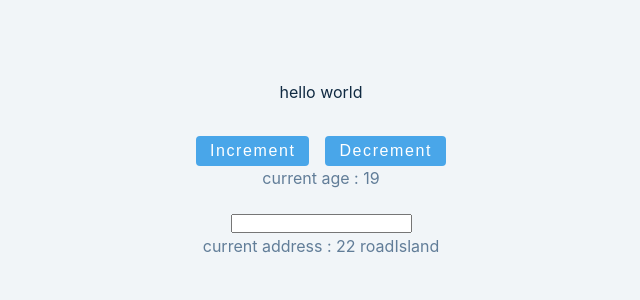
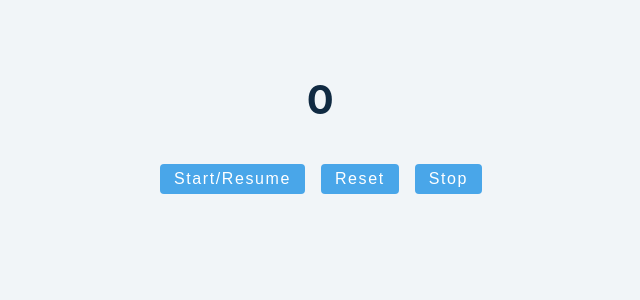
Before and after one commit to alivarastepour/react, a React (Create React App) app: page / in a window 1280 px wide. Shown: the top 300 px of the page, without its empty margins (319-959 px from the left). Built offline with nearby package versions, Linux system fonts and the light colour scheme.

Commit message:
simple stopwatch using useReducer

```diff
--- a/src/App.js
+++ b/src/App.js
@@ -1,5 +1,5 @@
 import React from 'react'
-import Setup from './tutorial/6-useReducer/setup/useReducer-example';
+import Setup from './tutorial/6-useReducer/setup/stopwatch';
 function App() {
   return (
     <div className='container'>
--- /dev/null
+++ b/src/tutorial/6-useReducer/setup/reducer-stopwatch.js
@@ -0,0 +1,26 @@
+export const initState = {
+    counter:0,
+    start:false,
+}
+const reducer = (state, action) => {
+    let newState ;
+    switch (action.type){
+        case 'start':
+            newState = {...state, start: true};
+            break;
+        case 'add':
+            newState = {...state, counter: state.counter+1};
+            break;
+        case 'stop':
+            newState = {...state, start: false};
+            break;
+        case 'reset':
+            newState = {...state, counter: 0};
+            break;
+        default:
+            break;
+
+    }
+    return newState;
+}
+export default reducer;
--- /dev/null
+++ b/src/tutorial/6-useReducer/setup/stopwatch.js
@@ -0,0 +1,27 @@
+import React, {useEffect, useReducer} from "react";
+import reducer,{initState} from "./reducer-stopwatch";
+
+const Setup = () => {
+
+
+    const [state, dispatch] = useReducer(reducer, initState);
+
+    useEffect(() => {
+        if (state.start){
+            const i = setInterval(() => dispatch({type: 'add'}), 1000);
+            return () => clearInterval(i);
+        }
+    })
+
+    return <>
+
+    <div>
+        <h2>{state.counter}</h2>
+        <button onClick={() => dispatch({type:'start'})} className="btn">start/resume</button>
+        <button onClick={() => dispatch({type: 'reset'})} className="btn">reset</button>
+        <button onClick={() => dispatch({type: 'stop'})} className="btn">stop</button>
+
+    </div>
+    </>
+}
+export default Setup;
```
